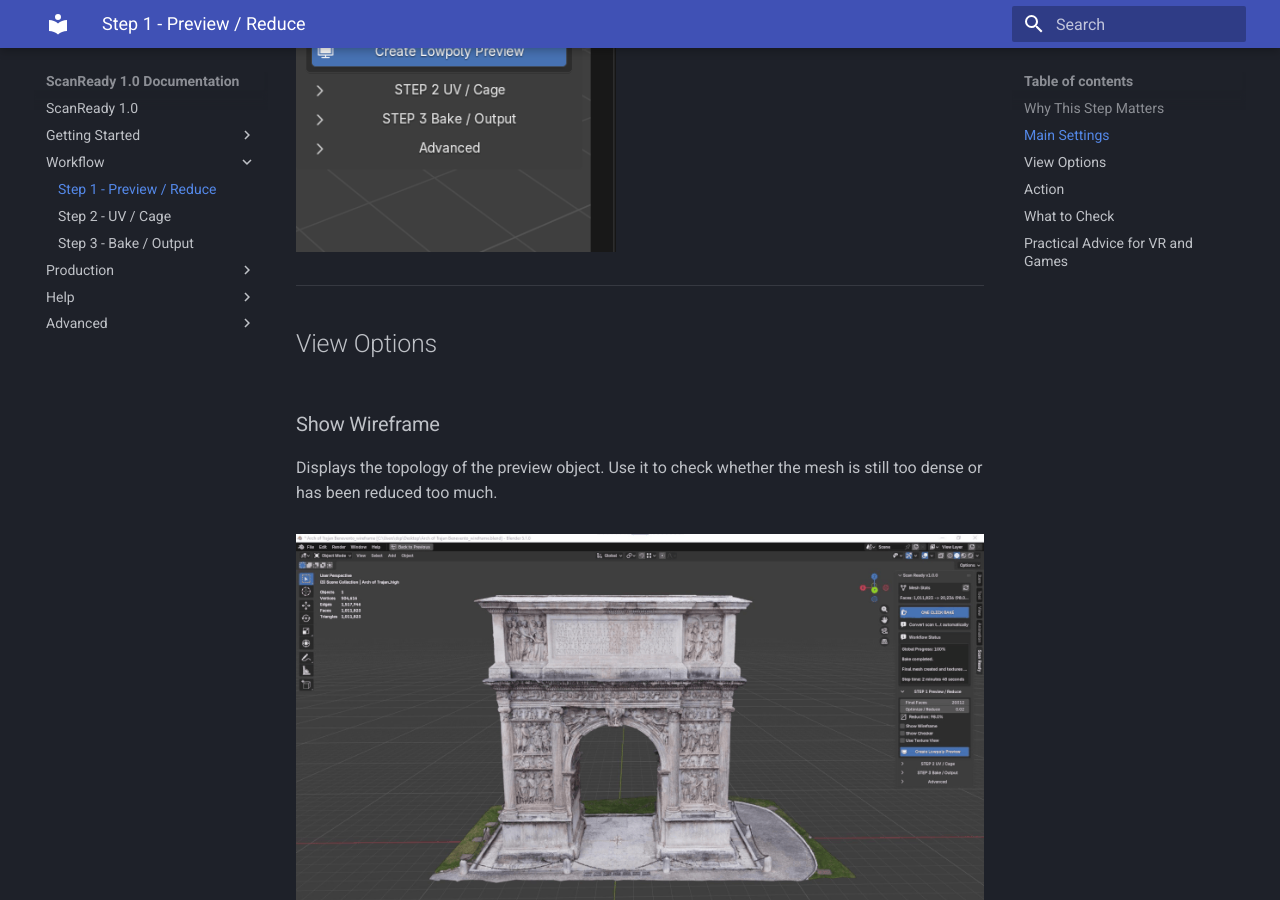
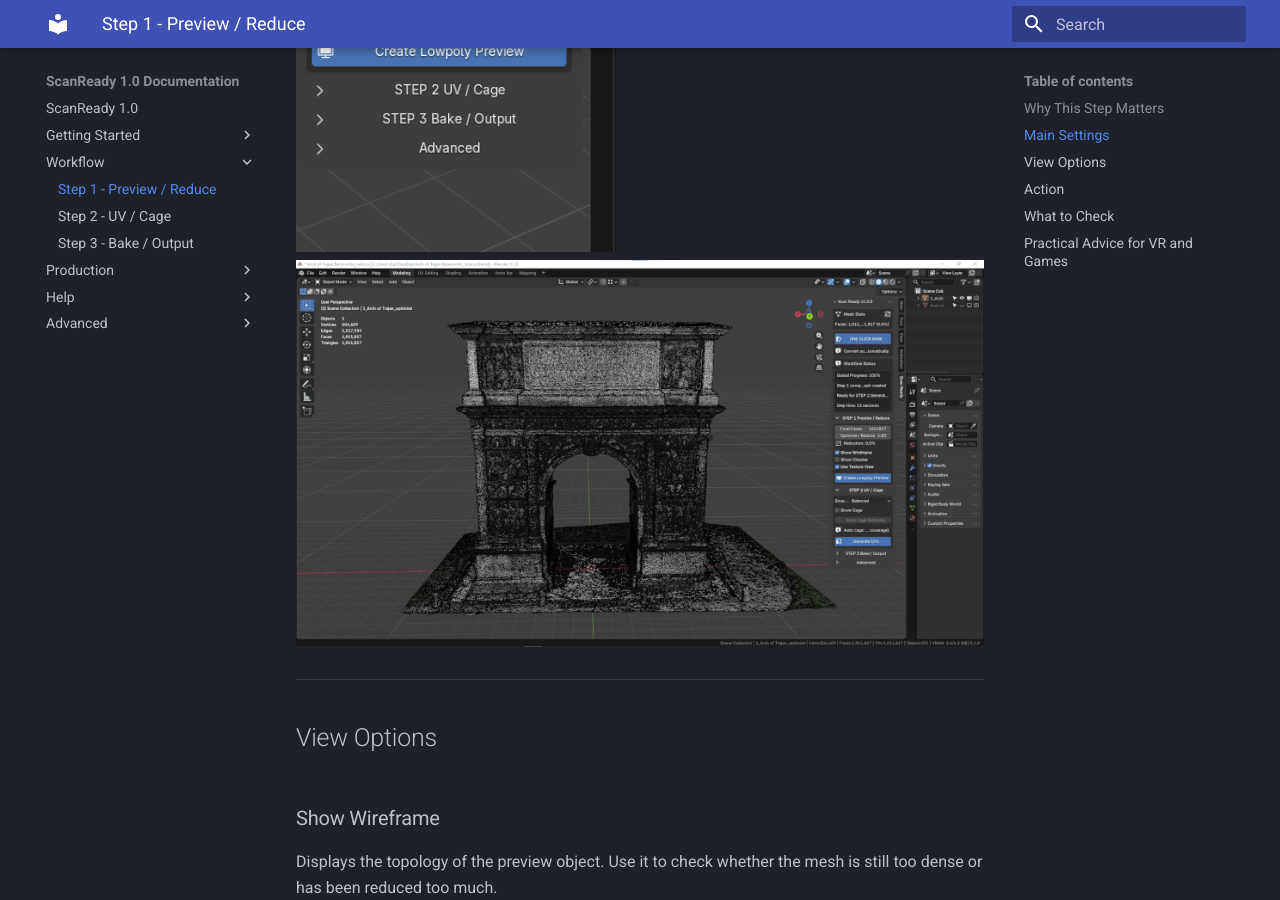
Before and after one commit to marioschiano/scanready-docs, an MkDocs documentation site: the page built from docs/step1.md, in a window 1280 px wide and 900 px high, scrolled down 2011 px. Built offline with MkDocs 1.6.1 and Material for MkDocs 9.7.7, drawn with Linux system fonts in a browser that asks for light colours.

Commit message:
Add Step 1 reduce animation

```diff
--- a/docs/step1.md
+++ b/docs/step1.md
@@ -67,6 +67,10 @@
   <img src="../img/step1-preview-reduce.png" alt="ScanReady 1.0 Step 1 Preview Reduce panel with Create Lowpoly Preview button" style="width:320px; max-width:100%;">
 </div>
 
+</div>
+
+<div style="width:100%; text-align:left;">
+  <img src="../img/step1-reduce.gif" alt="ScanReady 1.0 Optimize Reduce control updating the lowpoly preview density" style="max-width:820px;width:100%;">
 </div>
 
 ---
```
Also changed, not shown: docs/img/step1-reduce.gif (added).
